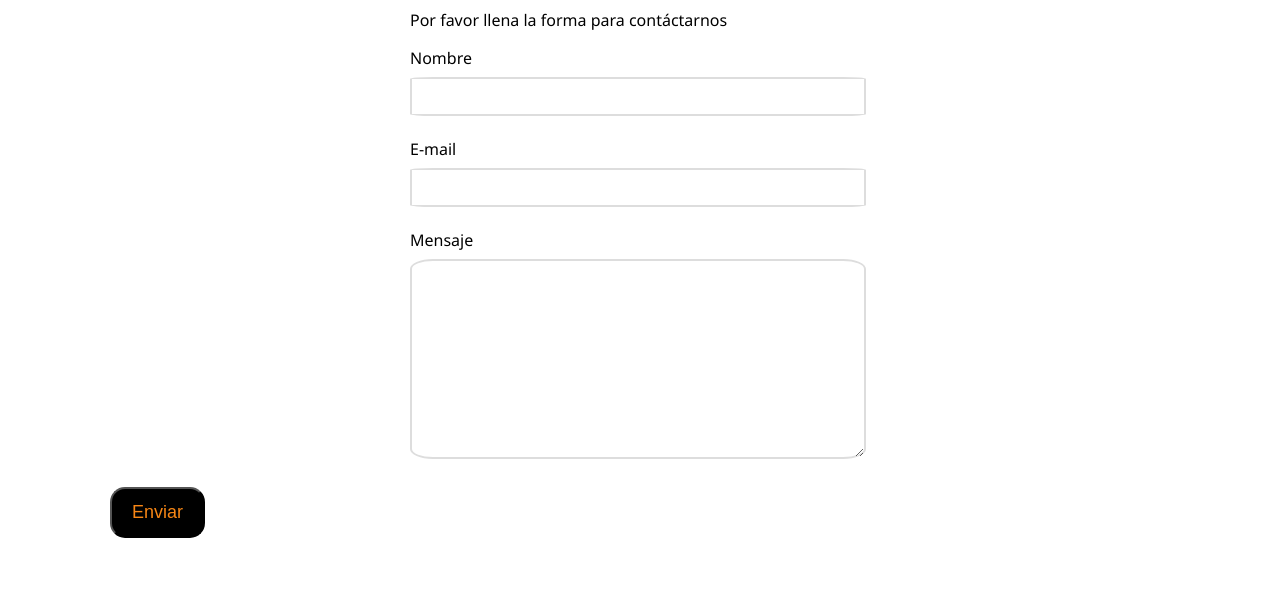
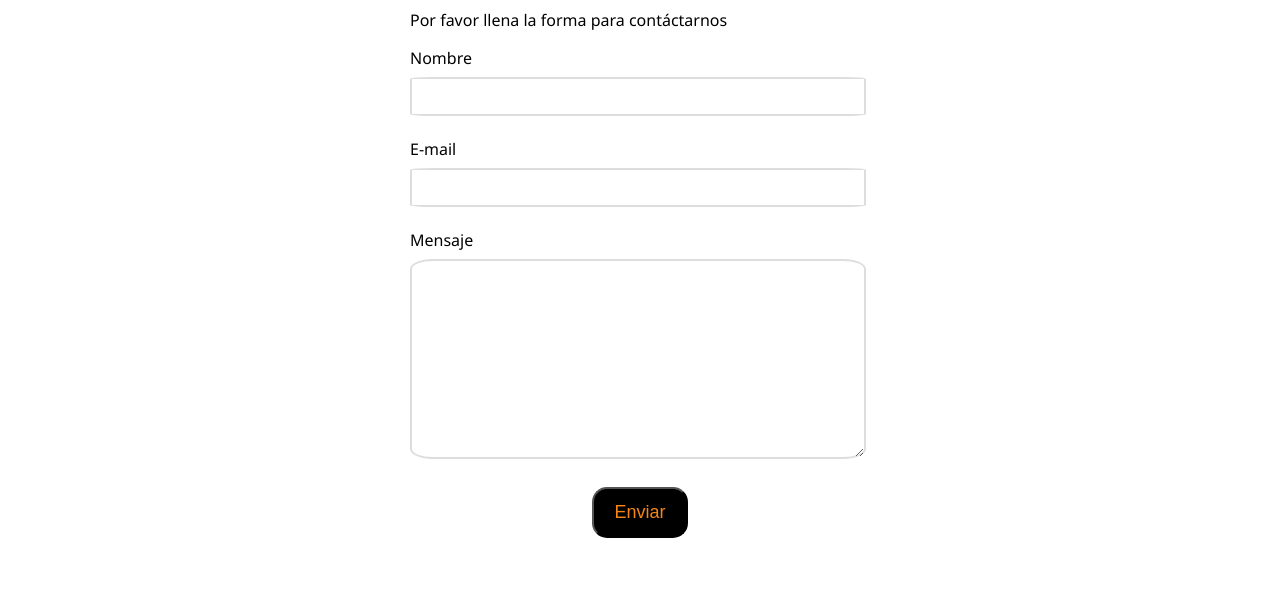
Before and after one commit to aptrejo/Proyecto-Angel, a plain HTML site: page contact.html in a window 1280 px wide. Shown: the part 197-800 px from the top of the page. Drawn offline with Linux system fonts and the light colour scheme.

Commit message:
Update contact.html

```diff
--- a/contact.html
+++ b/contact.html
@@ -42,7 +42,7 @@
         <textarea type="text" name="mensaje" id="mensaje"></textarea>
       </div>
 
-      <button  type="submit" class="btn">Enviar</button>
+      <center> <button  type="submit" class="btn">Enviar</button> </center>
     </form>
   </div>
 </section>
```
